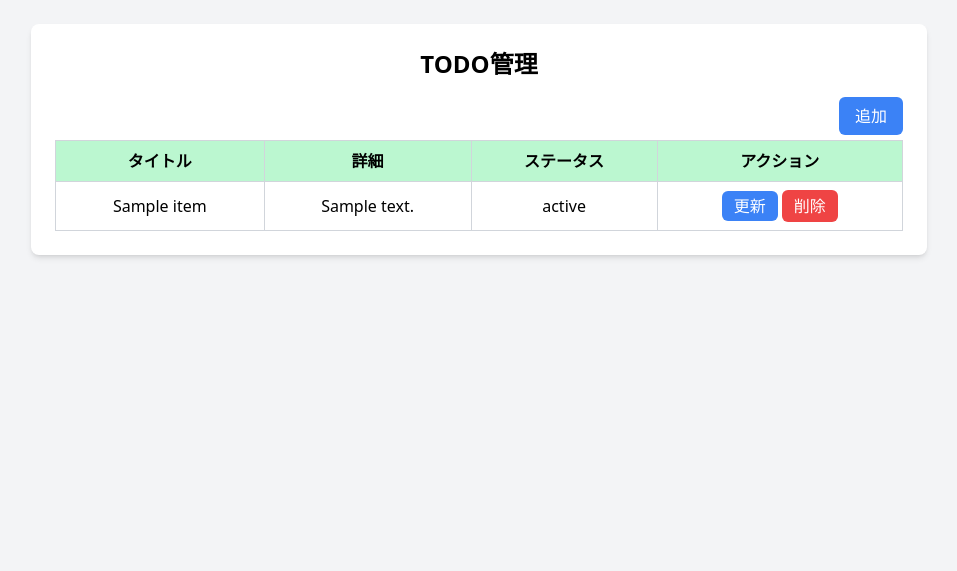
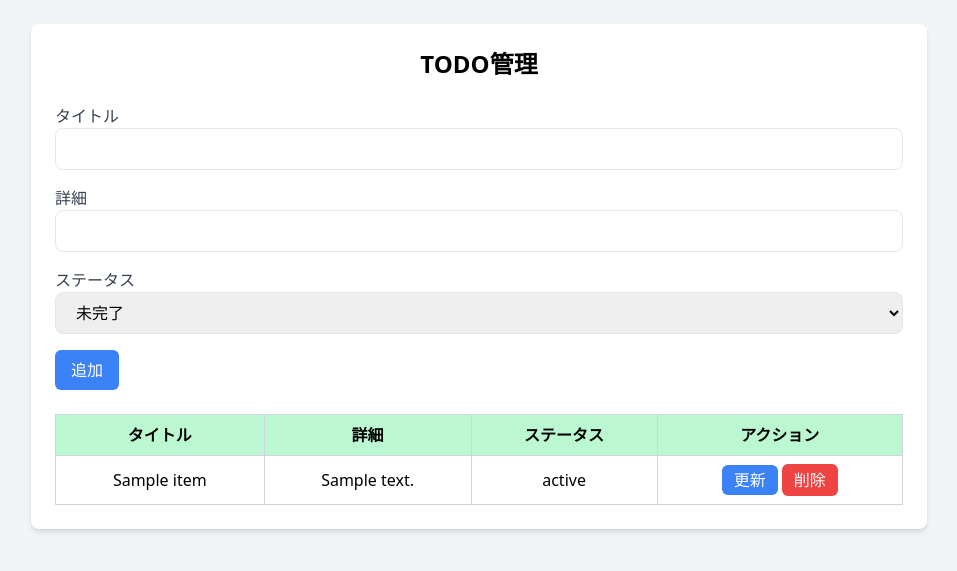
Before and after one commit to hirossk/awsdynamo, a Flask app: template templates/form.html in a window 1280 px wide. Shown: the top 571 px of the page, without its empty margins (161-1118 px from the left). Run offline with Flask 3, Linux system fonts and the light colour scheme; the template is opened without the code that fills it: most values are stand-ins (such as "Sample title", 1, 10 or a date in 2020); some libraries are stand-ins or nearby versions.

Commit message:
formの追加

```diff
--- a/templates/form.html
+++ b/templates/form.html
@@ -9,9 +9,28 @@
 <body class="bg-gray-100 p-6">
 <div class="max-w-4xl mx-auto bg-white p-6 rounded-lg shadow-md">
     <h1 class="text-center text-2xl font-bold mb-6">TODO管理</h1>
-    <div class="text-right mb-3">
-        <a href="{{ url_for('todo_form') }}" class="bg-blue-500 text-white px-4 py-2 rounded-md hover:bg-blue-600">追加</a>
-    </div>
+
+    <!-- 追加フォーム -->
+    <form action="{{ url_for('add_todo') }}" method="post" class="mb-6">
+        <div class="mb-4">
+            <label class="block text-gray-700">タイトル</label>
+            <input type="text" name="title" class="w-full px-4 py-2 border rounded-lg focus:outline-none focus:ring-2 focus:ring-blue-500">
+        </div>
+        <div class="mb-4">
+            <label class="block text-gray-700">詳細</label>
+            <input type="text" name="detail" class="w-full px-4 py-2 border rounded-lg focus:outline-none focus:ring-2 focus:ring-blue-500">
+        </div>
+        <div class="mb-4">
+            <label class="block text-gray-700">ステータス</label>
+            <select name="status" class="w-full px-4 py-2 border rounded-lg focus:outline-none focus:ring-2 focus:ring-blue-500">
+                <option value="未完了">未完了</option>
+                <option value="進行中">進行中</option>
+                <option value="完了">完了</option>
+            </select>
+        </div>
+        <button type="submit" class="bg-blue-500 text-white px-4 py-2 rounded-md hover:bg-blue-600">追加</button>
+    </form>
+
     <table class="w-full border-collapse border border-gray-300 text-center">
         <thead class="bg-green-200">
         <tr>
```
